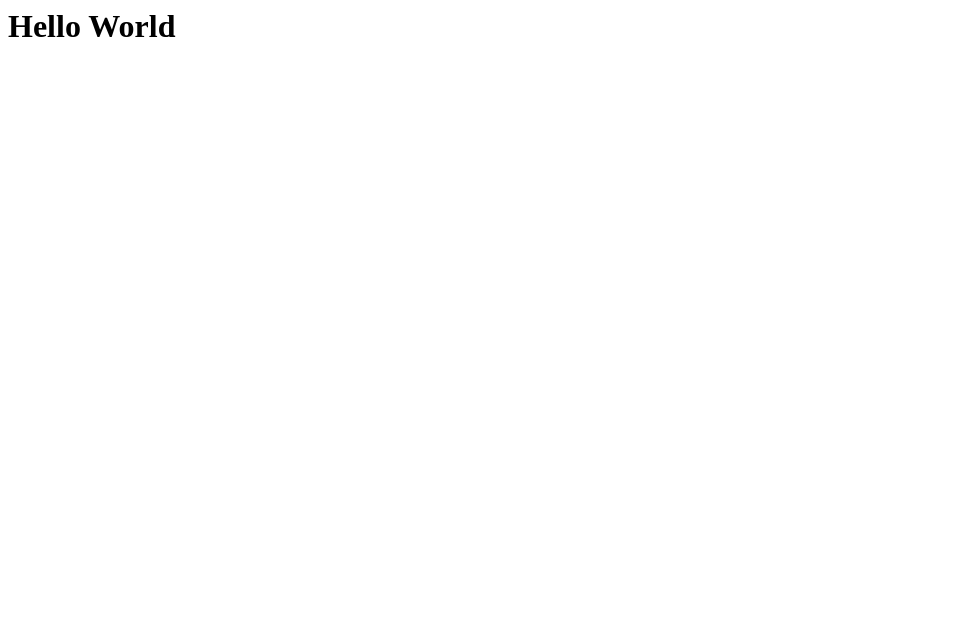
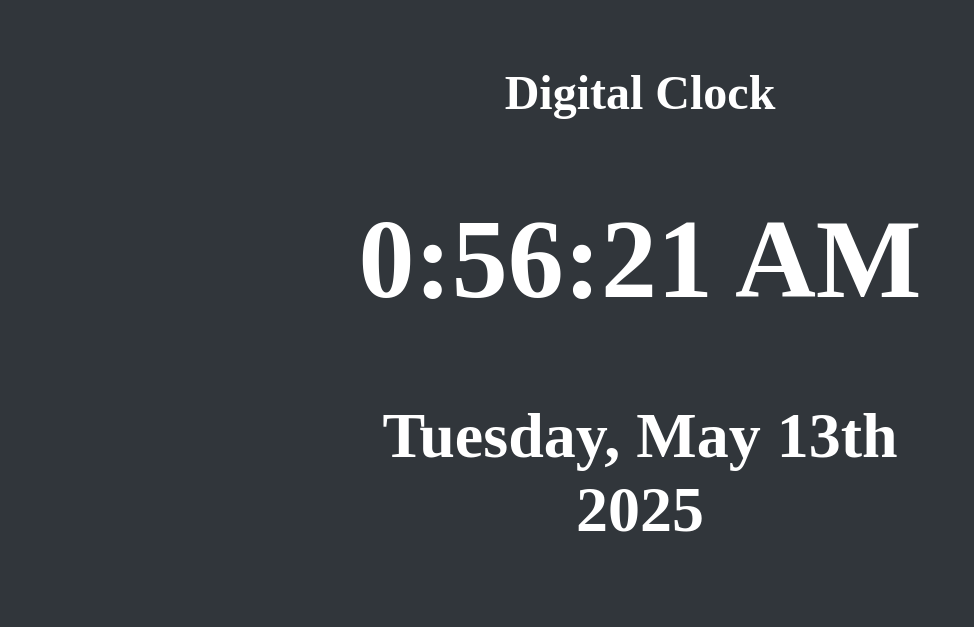
Before and after one commit to tagknow8/digital-clock, a plain HTML site: page index.html in a window 1280 px wide. Shown: the whole page, without its empty margins (0-974 px from the left). Drawn offline with Linux system fonts and the light colour scheme.

Commit message:
Working digital clock

```diff
--- a/index.html
+++ b/index.html
@@ -1 +1,19 @@
-<h1>Hello World</h1>
+<!DOCTYPE html>
+<html lang="en">
+<head>
+    <meta charset="UTF-8">
+    <meta name="viewport" content="width=device-width, initial-scale=1.0">
+    <title>Tag's Digital Clock</title>
+    <link rel="stylesheet" href="style.css">
+</head>
+<body>
+    <div class="center-div">
+        <div class="center-text">
+            <h1>Digital Clock</h1>
+            <h1 id="text-time" class="time"></h1>
+            <h1 id="text-date" class="date"></h1>
+        </div>
+    </div>
+    <script src="script.js"></script>
+</body>
+</html>
--- /dev/null
+++ b/script.js
@@ -0,0 +1,50 @@
+function twelveHourClock(hour) {
+    if (hour > 12) {
+        return hour - 12
+    } else if (hour = 0) {
+        return 12
+    } else {
+        return hour
+    }
+};
+
+function addMinuteAndSecondDigit(number) {
+    return number.toString().length < 2 ? `0${number}` : number;
+};
+
+function amPm (hour) {
+    return hour < 12 ? "AM" : "PM";
+};
+
+function ordinalNumber(number) {
+    if ([1,21,31].includes(number)) return `${number}st`;
+    if ([2,22].includes(number)) return `${number}nd`;
+    if ([3,23].includes(number)) return `${number}rd`;
+    return `${number}th`;
+};
+
+const daysOfWeek = ["Sunday", "Monday", "Tuesday", "Wednesday", "Thursday", "Friday", "Saturday"];
+const monthsOfYear = ["January", "February", "March", "April", "May", "June", "July", "August", "September", "October", "November", "December"];
+
+function updateClock() {
+    let dateObject = new Date();
+
+    let numberHour = twelveHourClock(dateObject.getHours());
+    let numberMinutes = addMinuteAndSecondDigit(dateObject.getMinutes());
+    let numberSeconds = addMinuteAndSecondDigit(dateObject.getSeconds());
+    let textAmPm = amPm(dateObject.getHours());
+    let textTime = `${numberHour}:${numberMinutes}:${numberSeconds} ${textAmPm}`
+
+    let textDayOfWeek = daysOfWeek[dateObject.getDay()];
+    let textMonth = monthsOfYear[dateObject.getMonth()];
+    let textOrdinalNumber = ordinalNumber(dateObject.getDate());
+    let numberYear = dateObject.getFullYear();
+    let textDate = `${textDayOfWeek}, ${textMonth} ${textOrdinalNumber} ${numberYear}`;
+
+    document.getElementById("text-time").textContent = textTime;
+    document.getElementById("text-date").textContent = textDate;
+};
+
+setInterval(updateClock, 500);
+
+updateClock();
--- /dev/null
+++ b/style.css
@@ -0,0 +1,26 @@
+body {
+    background-color: rgb(49, 54, 59);
+}
+
+h1 {
+    color: white;
+    font-size: 3rem;
+}
+
+.center-div {
+    margin: auto;
+    width: 50%;
+    padding: 2%;
+}
+
+.center-text {
+    text-align: center;
+}
+
+.time {
+    font-size: 7rem;
+}
+
+.date {
+    font-size: 4rem;
+}
```
